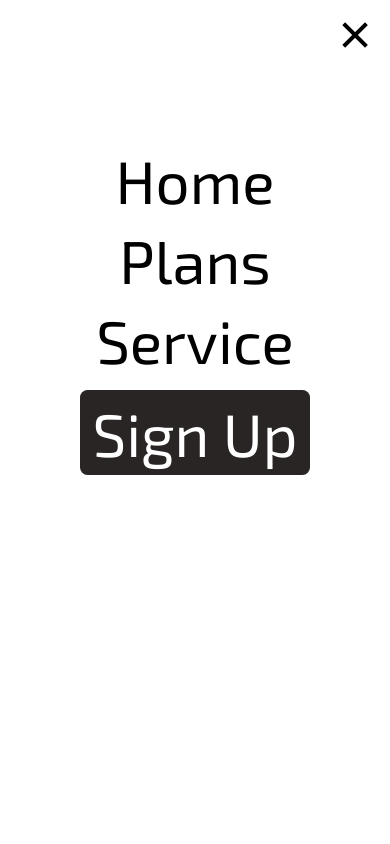
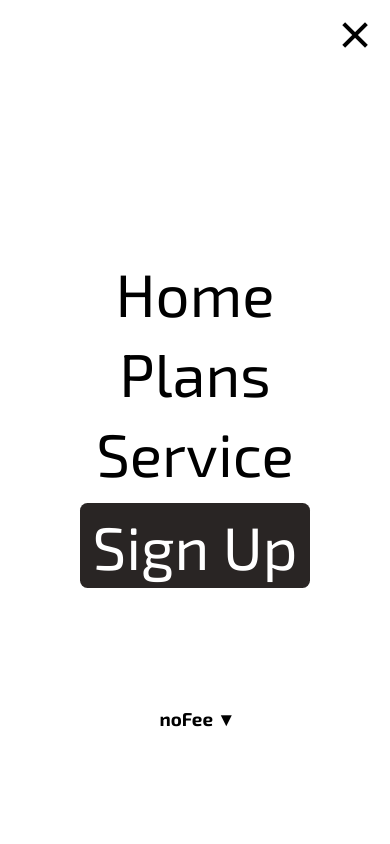
Before and after one commit to tolgapp/noFee, a React (Vite) app: page / in a window 390 px wide. Both pictures are taken after a click on the picture 355 px from the left and 35 px from the top of the page. Shown: the top 844 px of the page. Built offline with nearby package versions, Linux system fonts and the light colour scheme; the HTML template or start-up script is replaced by a standard one.

Commit message:
added nofee logo to the mobile menu

```diff
--- a/src/components/MobileNav.jsx
+++ b/src/components/MobileNav.jsx
@@ -2,7 +2,7 @@ import { Link } from "react-router-dom";
 
 const MobileNav = ({ mobile }) => {
   return (
-    <div className="md:hidden absolute bg-white h-screen top-0 left-0 w-full">
+    <div className="md:hidden absolute bg-white h-screen top-0 left-0 w-full space-y-48 place-content-center">
       <ul className="flex flex-col text-8xl space-y-8 pt-60 md:text-3xl items-center md:mr-8 md:space-x-10">
         <Link onClick={mobile} to={"/"}>
           Home
@@ -21,6 +21,7 @@ const MobileNav = ({ mobile }) => {
           Sign Up
         </Link>
       </ul>
+      <h4 className="text-3xl text-center font-bold ml-2 md:text-5xl">noFee ▼</h4>
     </div>
   );
 };
--- a/src/pages/Home.jsx
+++ b/src/pages/Home.jsx
@@ -12,7 +12,9 @@ const Home = () => {
   return (
     <>
       <div className="flex flex-col h-[calc(60vh)] place-content-center items-center bg-[url('/images/skyline1.jpeg')] bg-cover md:h-[calc(93vh)]">
-        <h1 className="text-4xl text-white drop-shadow-xl sm:text-6xl md:text-8xl xl:text-9xl z-20">
+        <h1
+          className="text-4xl text-white drop-shadow-xl sm:text-6xl md:text-8xl xl:text-9xl z-20"
+        >
           ZER0 fees and moooore banking!
         </h1>
         <p className="text-white text-2xl mt-3  md:text-4xl z-20">
```
